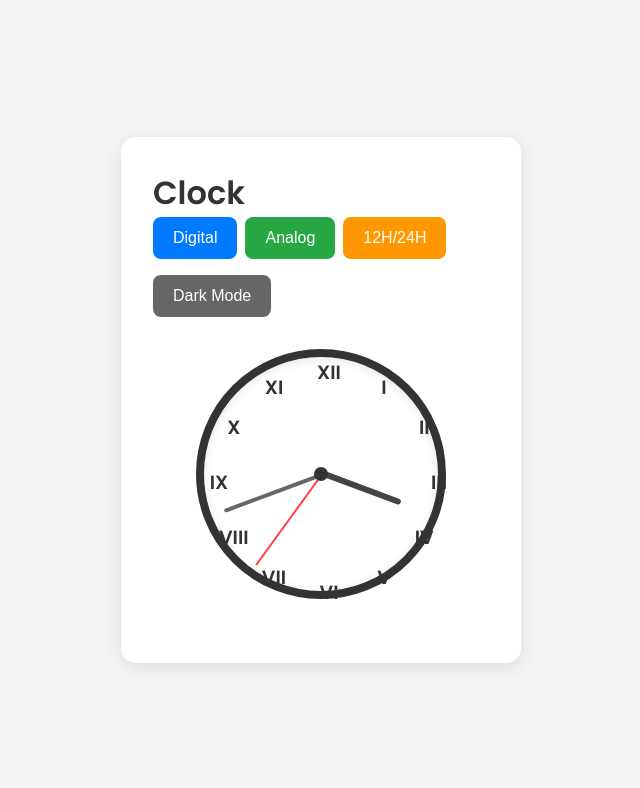
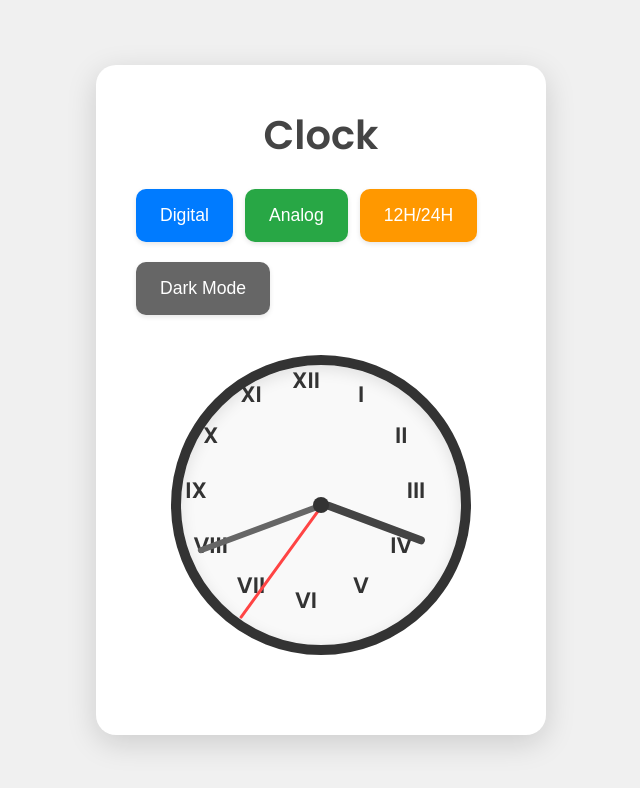
Before and after one commit to Abdul-Wasi/Clock-App, a plain HTML site: page index.html in a window 1280 px wide. Both pictures are taken after a click on the button "Analog". Shown: the whole page, without its empty margins (319-959 px from the left). Drawn offline with Linux system fonts and the light colour scheme.

Commit message:
enhanced UI

```diff
--- a/index.html
+++ b/index.html
@@ -12,20 +12,18 @@
 
         <div class="controls">
             <div class="buttons">
-                <button id="digitalBtn" aria-label="Show digital clock">Digital</button>
-                <button id="analogBtn" aria-label="Show analog clock">Analog</button>
-                <button id="formatToggle" aria-label="Toggle time format">12H/24H</button>
+                <button id="digitalBtn" class="control-btn active" aria-label="Show digital clock">Digital</button>
+                <button id="analogBtn" class="control-btn" aria-label="Show analog clock">Analog</button>
+                <button id="formatToggle" class="control-btn" aria-label="Toggle time format">12H/24H</button>
             </div>
-            <button id="themeToggle" aria-label="Toggle dark mode">Dark Mode</button>
+            <button id="themeToggle" class="control-btn theme-btn" aria-label="Toggle dark mode">Dark Mode</button>
         </div>
 
-        <!-- Digital Clock -->
         <div id="digitalClock">
             <div id="time" aria-live="polite"></div>
             <div id="period"></div>
         </div>
 
-        <!-- Analog Clock -->
         <div id="analogClock" class="hidden">
             <div class="clock-face">
                 <div class="numbers"></div>
--- a/styles.css
+++ b/styles.css
@@ -12,47 +12,57 @@ body {
     display: flex;
     justify-content: center;
     align-items: center;
-    background-color: #f4f4f4;
+    background-color: #f0f0f0;
     color: #333;
     transition: all 0.3s ease-in-out;
 }
 
 .container {
-    padding: 2rem;
+    padding: 2.5rem;
     background: white;
-    box-shadow: 0 4px 20px rgba(0, 0, 0, 0.1);
-    border-radius: 15px;
+    box-shadow: 0 8px 30px rgba(0, 0, 0, 0.15);
+    border-radius: 20px;
     width: 90%;
-    max-width: 400px;
+    max-width: 450px;
+    text-align: center;
+}
+
+h1 {
+    margin-bottom: 1.5rem;
+    font-size: 2.5rem;
+    font-weight: 600;
+    color: #444;
 }
 
 /* Digital Clock */
 #digitalClock {
-    padding: 1rem;
+    padding: 1.5rem;
 }
 
 #time {
-    font-size: clamp(2rem, 8vw, 3.5rem);
+    font-size: clamp(3rem, 10vw, 4.5rem);
     font-weight: 600;
     line-height: 1.2;
+    margin-bottom: 0.5rem;
 }
 
 #period {
-    font-size: 1.25rem;
+    font-size: 1.5rem;
     font-weight: 300;
+    color: #777;
 }
 
 /* Analog Clock */
 .clock-face {
     position: relative;
     width: 100%;
-    max-width: 250px;
+    max-width: 300px;
     aspect-ratio: 1;
-    background: white;
+    background: #f9f9f9;
     border-radius: 50%;
-    border: 8px solid #333;
-    margin: 2rem auto;
-    box-shadow: inset 0 2px 10px rgba(0, 0, 0, 0.1);
+    border: 10px solid #333;
+    margin: 2.5rem auto;
+    box-shadow: inset 0 4px 15px rgba(0, 0, 0, 0.1);
 }
 
 .numbers {
@@ -62,7 +72,7 @@ body {
 
 .roman {
     position: absolute;
-    font-size: 1.2rem;
+    font-size: 1.4rem;
     font-weight: 600;
     transform: translate(-50%, -50%);
     color: #333;
@@ -74,31 +84,31 @@ body {
     bottom: 50%;
     left: 50%;
     transform-origin: bottom;
-    border-radius: 4px;
+    border-radius: 6px;
     transition: transform 0.1s cubic-bezier(0.4, 0, 0.2, 1);
 }
 
 .hour-hand {
-    width: 6px;
-    height: 35%;
+    width: 8px;
+    height: 38%;
     background: #444;
 }
 
 .minute-hand {
-    width: 4px;
-    height: 45%;
+    width: 6px;
+    height: 48%;
     background: #666;
 }
 
 .second-hand {
-    width: 2px;
-    height: 48%;
+    width: 3px;
+    height: 50%;
     background: #ff4444;
 }
 
 .center-dot {
-    width: 14px;
-    height: 14px;
+    width: 16px;
+    height: 16px;
     background: #333;
     border-radius: 50%;
     position: absolute;
@@ -112,27 +122,34 @@ body {
 .controls {
     display: flex;
     flex-wrap: wrap;
-    gap: 1rem;
+    gap: 1.2rem;
     justify-content: space-between;
-    margin-bottom: 2rem;
+    margin-bottom: 2.5rem;
 }
 
 .buttons {
     display: flex;
-    gap: 0.5rem;
+    gap: 0.75rem;
 }
 
-button {
-    padding: 0.75rem 1.25rem;
-    font-size: 1rem;
+.control-btn {
+    padding: 1rem 1.5rem;
+    font-size: 1.1rem;
     cursor: pointer;
     border: none;
-    border-radius: 8px;
-    transition: transform 0.2s, background 0.2s;
+    border-radius: 10px;
+    transition: transform 0.2s, background 0.2s, color 0.2s;
+    box-shadow: 0 2px 5px rgba(0, 0, 0, 0.1);
 }
 
-button:hover {
-    transform: translateY(-2px);
+.control-btn:hover {
+    transform: translateY(-3px);
+    box-shadow: 0 4px 8px rgba(0, 0, 0, 0.15);
+}
+
+.control-btn.active {
+    background: #007bff;
+    color: white;
 }
 
 #digitalBtn { background: #007bff; color: white; }
```
